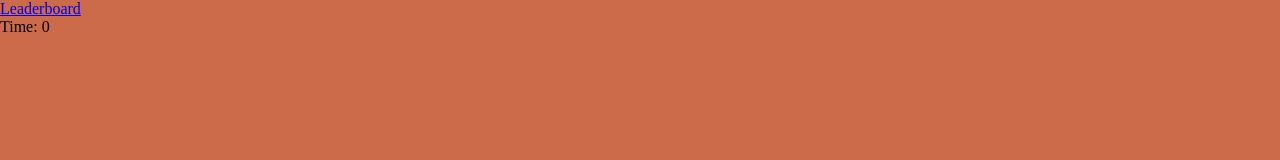
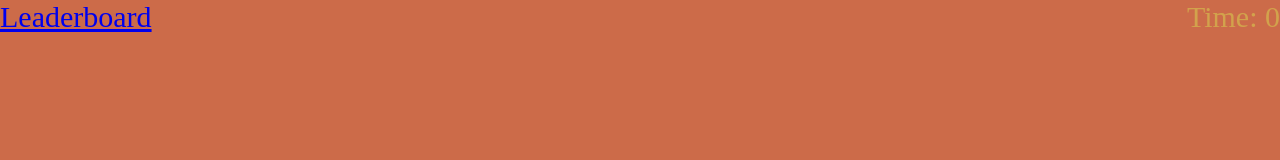
Before and after one commit to JosephVasquez592/Challenge-4, a plain HTML site: page index.html in a window 1280 px wide. Drawn offline with Linux system fonts and the light colour scheme.

```diff
--- a/assets/css/styles.css
+++ b/assets/css/styles.css
@@ -1,3 +1,16 @@
 * {
     background-color: #cc6b49;
 }
+
+.top {
+    color: #d2a24c;
+    font-size: 30px;
+}
+
+.hi-score {
+    float: left;
+}
+
+.counter {
+    float: right;
+}
--- /dev/null
+++ b/assets/css/styles2.css
@@ -0,0 +1,3 @@
+* {
+    background-color: #6f5643;
+}
```
Also changed, not shown: highscores.html (+5 -0 lines), 2 other files.
